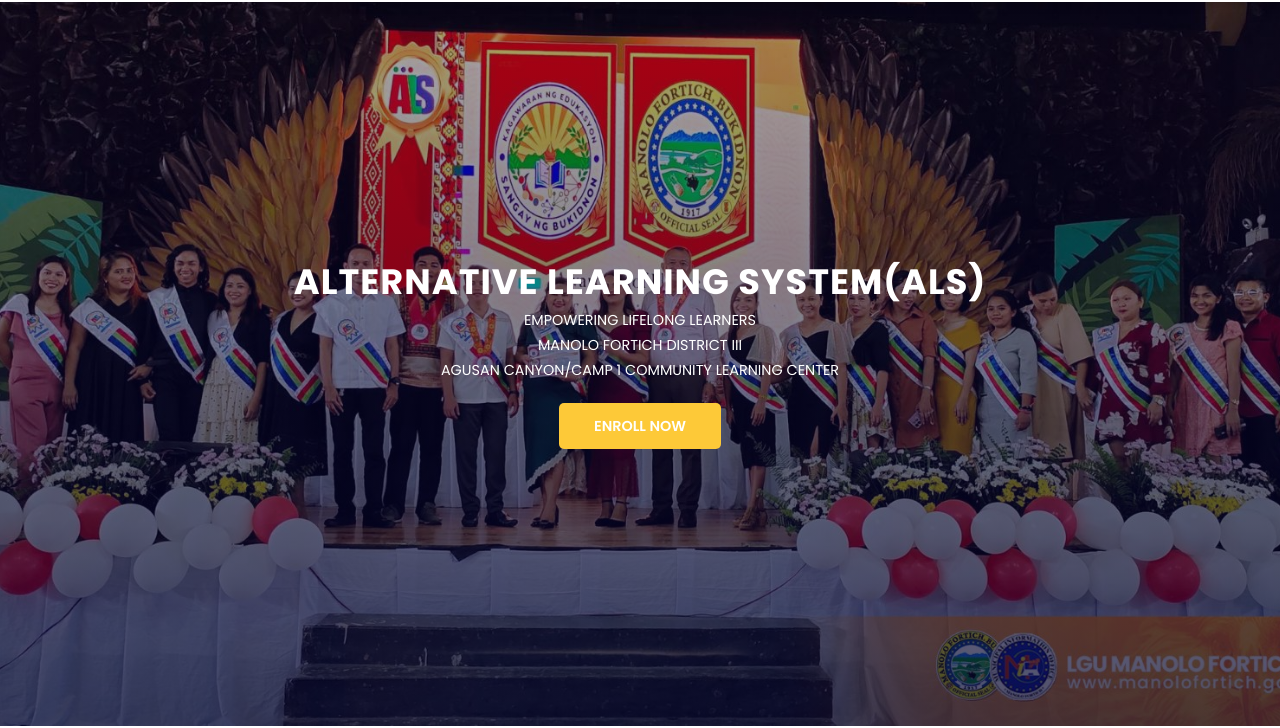
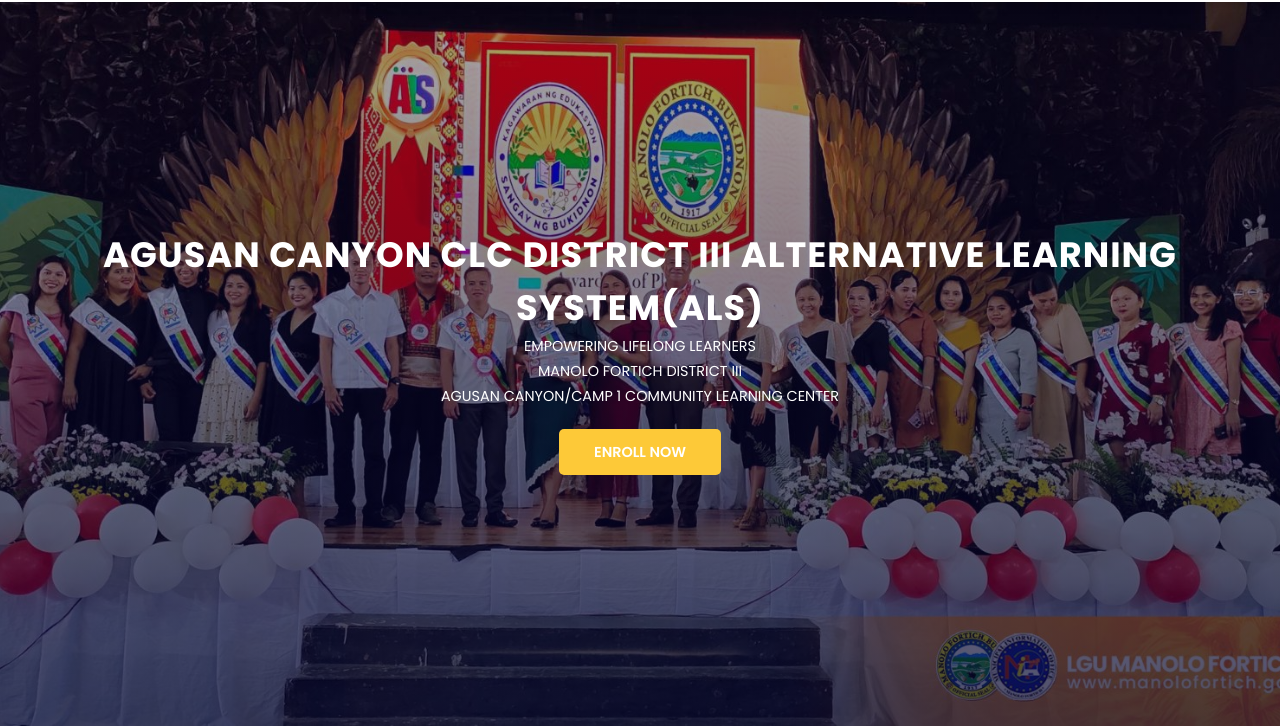
Before and after one commit to Florie1731/ALS-AGUSAN-CANYON-, a plain HTML site: page index.html in a window 1280 px wide. Shown: the part 74-802 px from the top of the page. Drawn offline with nearby package versions, Linux system fonts and the light colour scheme.

Commit message:
Update index.html

```diff
--- a/index.html
+++ b/index.html
@@ -36,7 +36,7 @@
 	<!-- Hero section starts from here -->
 	<section id="home">
 		<h2>
-		 ALTERNATIVE LEARNING SYSTEM(ALS)
+		 AGUSAN CANYON CLC DISTRICT III ALTERNATIVE LEARNING SYSTEM(ALS)
 		</h2>
 		<p>EMPOWERING LIFELONG LEARNERS</p>
 		<p>MANOLO FORTICH DISTRICT III</p>
```
